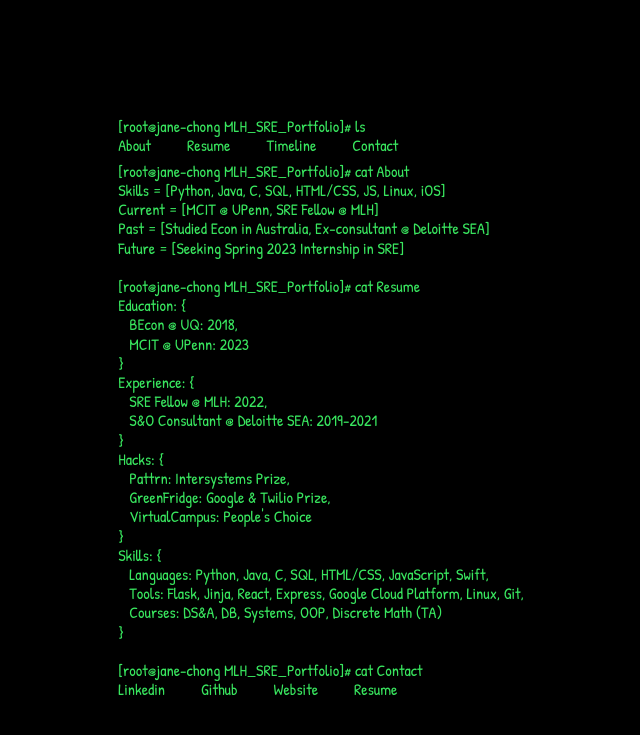
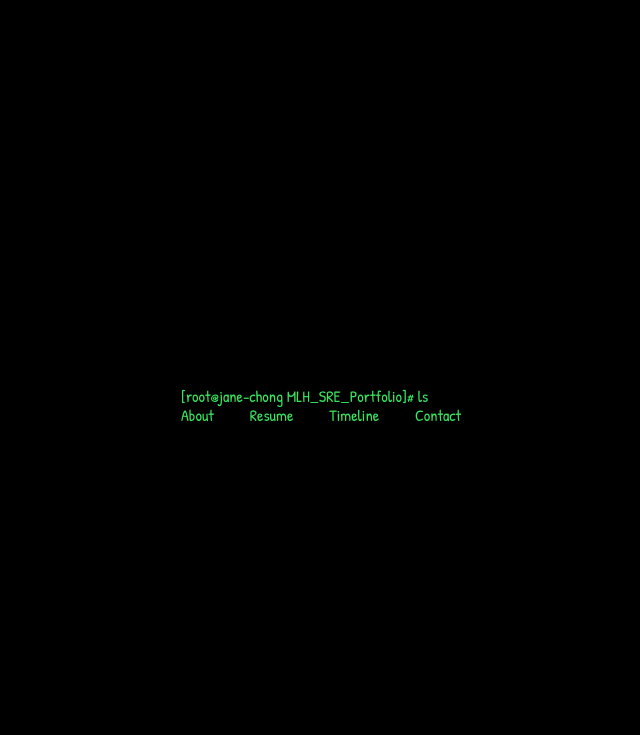
Before and after one commit to MLH-Fellowship/project-22-fal-13-hackathon-team-2, a Flask app: page /user/0/ in a window 1280 px wide. Shown: the top 735 px of the page, without its empty margins (319-959 px from the left). Run offline with Flask 2, Linux system fonts and the light colour scheme; parts of the project's set-up code (start-up, migrations or seed data) failed here and were passed over.

Commit message:
Content updates

```diff
--- a/app/templates/profile.html
+++ b/app/templates/profile.html
@@ -59,7 +59,7 @@
             transform: translate(-50%, -50%);
         }
 
-        .myAbout .myContact .myResume {
+        #myAbout #myContact #myResume {
             display: none !important;
             color: #39e75f;
         }
@@ -97,7 +97,7 @@
         <button onclick="myContact()"> Contact</button>
         <br><br>
         <!-- <p>[root@jane-chong MLH_SRE_Portfolio]# <span class="blink">[]</span></p> -->
-        <div id="myAbout">
+        <div id="myAbout" style="display: none">
             <br>
             <p>[root@jane-chong MLH_SRE_Portfolio]# cat About</p>
             <p>Skills = [Python, Java, C, SQL, HTML/CSS, JS, Linux, iOS]</p>
@@ -106,7 +106,7 @@
             <p>Future = [Seeking Spring 2023 Internship in SRE]</p>
         </div>
 
-        <div id="myResume">
+        <div id="myResume" style="display: none">
             <br>
             <p>[root@jane-chong MLH_SRE_Portfolio]# cat Resume</p>
             <p>Education: {</p>
@@ -129,7 +129,7 @@
             <p>}</p>
         </div>
 
-        <div id="myContact">
+        <div id="myContact" style="display: none">
             <br>
             <p>[root@jane-chong MLH_SRE_Portfolio]# cat Contact</p>
             <a href="https://www.linkedin.com/in/jane96chong/" style="text-decoration: none"> Linkedin</a>&nbsp&nbsp&nbsp&nbsp&nbsp&nbsp&nbsp&nbsp
@@ -211,10 +211,8 @@
         <div class="box">{% block map %} {% endblock %}</div>
     </section> -->
 
-    document.getElementById('welcomeDiv').style.display = "block";
+
     <script>
-        document.getElementById("myAbout").hidden;
-
         function myAbout() {
             var x = document.getElementById("myAbout");
             if (x.style.display === "none") {
```
